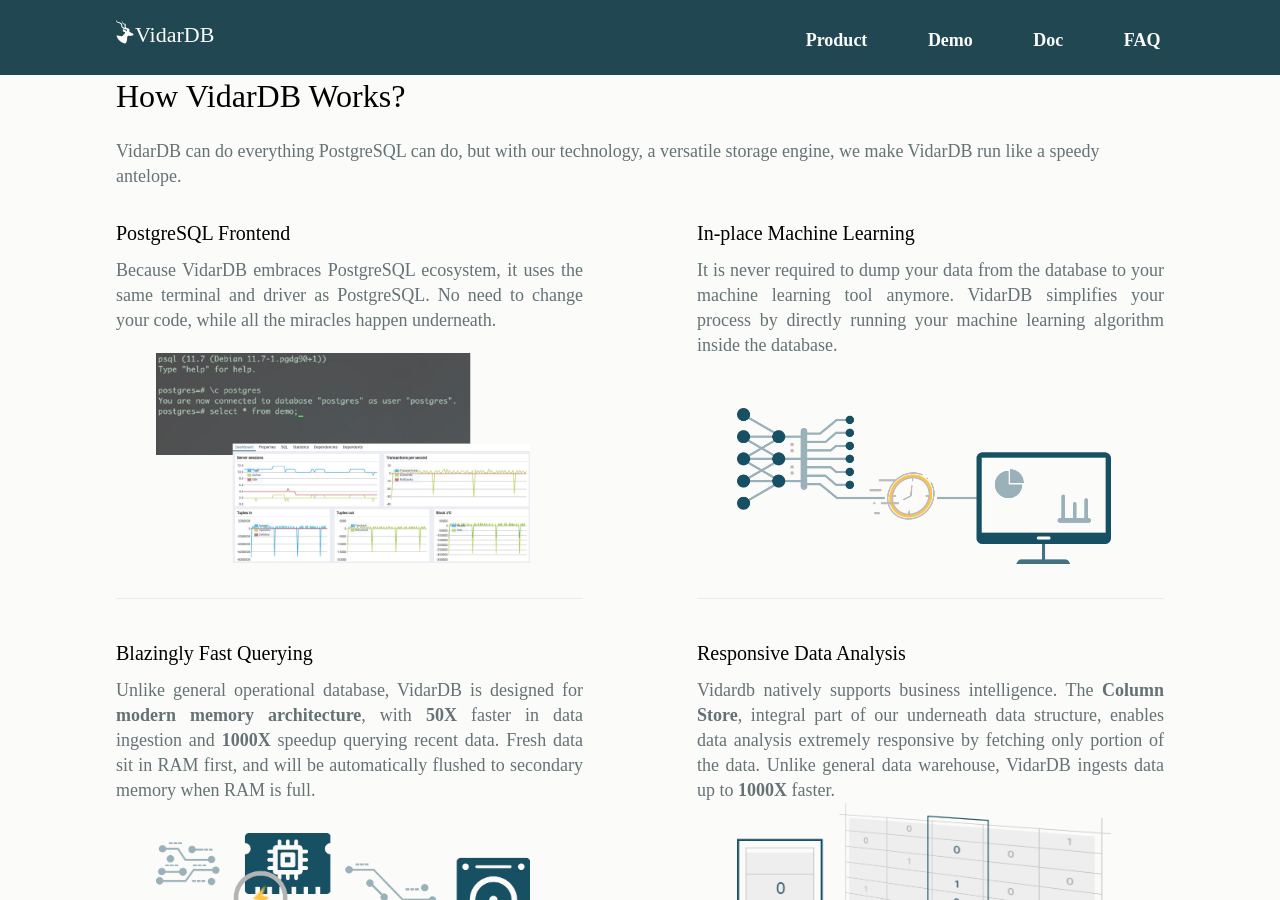
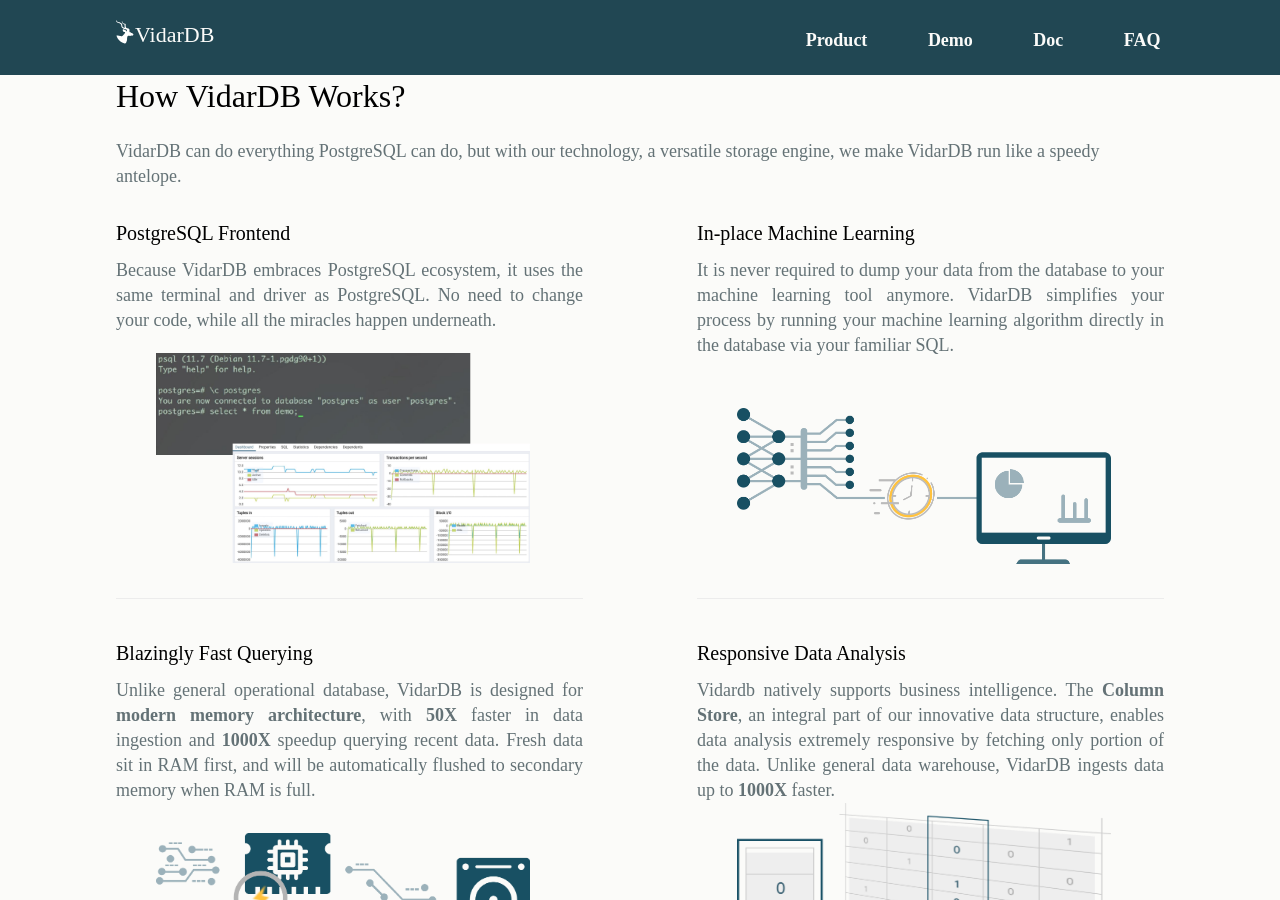
Before and after one commit to vidardb/vidardb.github.io, a Jekyll site: the page built from index.html, in a window 1280 px wide and 900 px high, scrolled down 1137 px. Built offline with Jekyll 4.4.1, drawn with Linux system fonts in a browser that asks for light colours; the list of posts is cut into pages by our own code.

Commit message:
Polish description for Responsive Data Analysis and In-place Machine Learning
Polish description for Responsive Data Analysis and In-place Machine Learning

```diff
--- a/index.html
+++ b/index.html
@@ -56,7 +56,8 @@
                     <h2>In-place Machine Learning</h2>
                     <p>
                         It is never required to dump your data from the database to your machine learning tool anymore.
-                        VidarDB simplifies your process by directly running your machine learning algorithm inside the database.
+                        VidarDB simplifies your process by running your machine learning algorithm directly in the database
+                        via your familiar SQL.
                     </p>
                     <img src="/assets/images/landing/2-vidardb-ml.png">
                 </article>
@@ -73,7 +74,7 @@
                     <h2>Responsive Data Analysis</h2>
                     <p>
                         Vidardb natively supports business intelligence. The <strong>Column Store</strong>,
-                        integral part of our underneath data structure, enables data analysis
+                        an integral part of our innovative data structure, enables data analysis
                         extremely responsive by fetching only portion of the data.
                         Unlike general data warehouse, VidarDB ingests data up to <strong>1000X</strong> faster.
                     </p>
```
